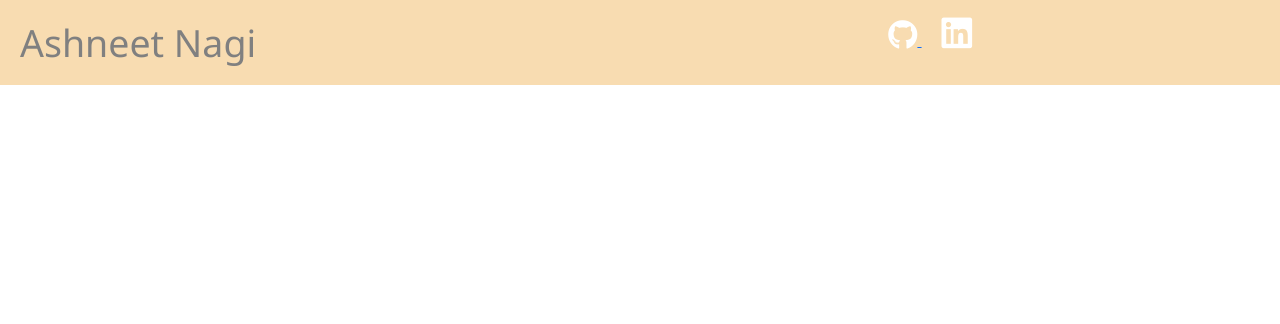
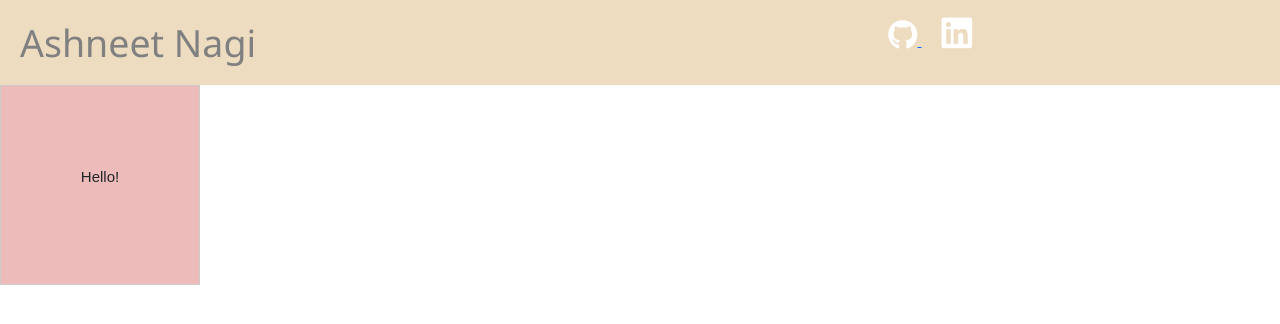
Before and after one commit to ashneet1/ashneet1.github.io, a plain HTML site: page index.html in a window 1280 px wide. Drawn offline with nearby package versions, Linux system fonts and the light colour scheme.

Commit message:
Update index.html

```diff
--- a/index.html
+++ b/index.html
@@ -34,16 +34,25 @@
         margin-left: 20px;
         padding-top: 10px;
       }
+      .square {
+      width: 200px;
+      height: 200px;
+      background-color: #eebbbb;
+      display: flex;
+      justify-content: center;
+      align-items: center;
+      border: 1px solid #ccc;
+    }
     </style>
   </head>
   <body>
     <div class = "row">
-      <div class="col-md-8" style = "background-color: rgb(248, 220, 177);">
+      <div class="col-md-8" style = "background-color: rgb(238, 220, 193);">
         <header>
           <h1>Ashneet Nagi</h1>
         </header>
       </div>
-      <div class = "col-md-4" style = "background-color: rgb(248, 220, 177);">
+      <div class = "col-md-4" style = "background-color: rgb(238, 220, 193);">
       <a href="https://github.com/ashneet1" target="_blank" rel="noopener noreferrer">
         <i class="fab fa-github github-icon"></i>
       </a>
@@ -53,7 +62,9 @@
       </div>
       <div class = "row">
           <div class = "col-md-8">
-
+            <div class = "square">
+              <p> Hello!</p>
+            </div>
 
             </div>
           </div>
```
